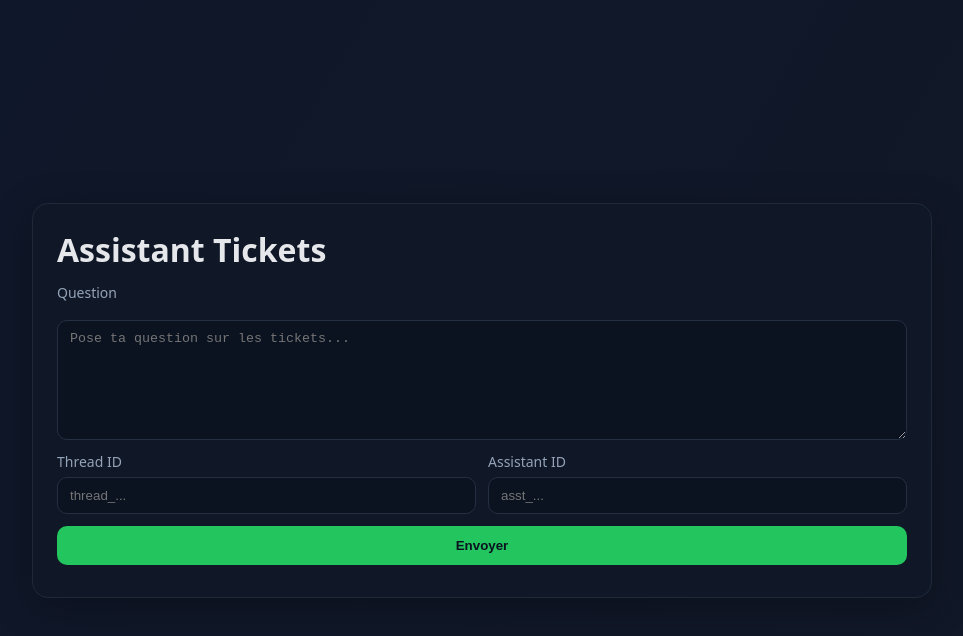
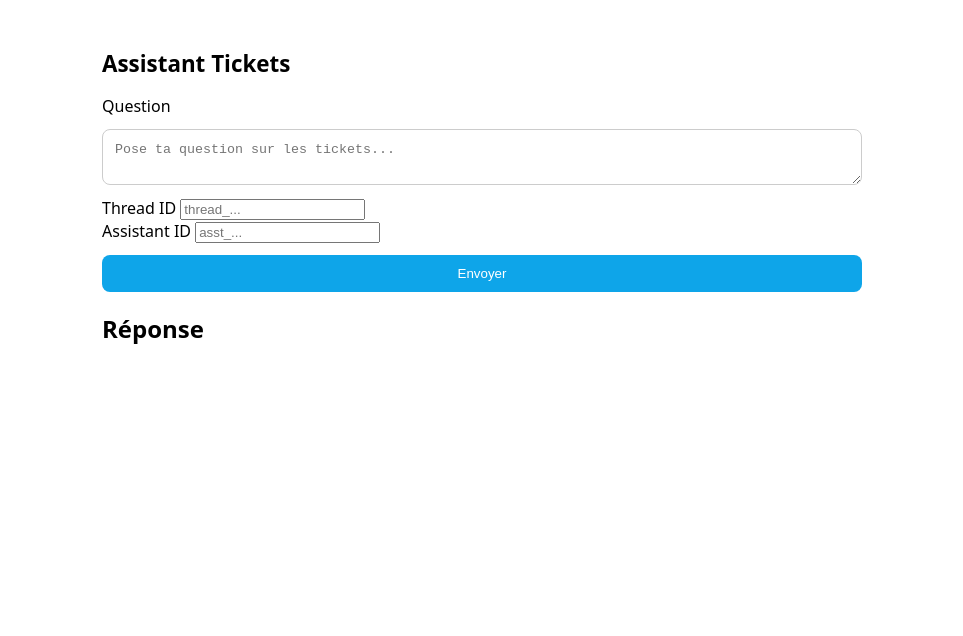
Before and after one commit to Macfly666/OpenAI-ticketanalyser, a plain HTML site: page index.html in a window 1280 px wide. Shown: the whole page, without its empty margins (158-1121 px from the left). Drawn offline with Linux system fonts and the light colour scheme.

Commit message:
Update style.css

```diff
--- a/style.css
+++ b/style.css
@@ -1,61 +1,15 @@
-:root {
-  --bg: #0f172a;
-  --panel: #111827;
-  --text: #e5e7eb;
-  --muted: #94a3b8;
-  --accent: #22c55e;
-  --danger: #ef4444;
+:root { color-scheme: light dark; }
+body { font-family: system-ui, -apple-system, Segoe UI, Roboto, sans-serif; margin:0; }
+.container { max-width: 760px; margin: 3rem auto; padding: 0 1rem; }
+h1 { font-size: 1.4rem; }
+form { display: grid; gap: .75rem; margin: 1rem 0; }
+textarea { padding: .75rem; border-radius: .5rem; border: 1px solid #ccc; resize: vertical; }
+button { padding: .7rem 1rem; border: none; border-radius: .5rem; background: #0ea5e9; color: #fff; cursor: pointer; }
+button:hover { background: #0284c7; }
+#status { margin-top: .5rem; font-size: .95rem; color: #666; }
+.bubble { white-space: pre-wrap; background: #f6f7f9; padding: 1rem; border-radius: .75rem; border: 1px solid #e5e7eb; }
+@media (prefers-color-scheme: dark){
+  textarea, .bubble { background: #111827; color: #e5e7eb; border-color: #374151; }
+  button { background: #2563eb; }
+  button:hover { background: #1d4ed8; }
 }
-* { box-sizing: border-box; }
-body {
-  margin: 0;
-  font-family: ui-sans-serif, system-ui, Segoe UI, Roboto, Helvetica, Arial;
-  background: linear-gradient(120deg, #0f172a, #111827);
-  color: var(--text);
-  min-height: 100vh;
-  display: grid;
-  place-items: center;
-}
-.container {
-  width: min(900px, 92vw);
-  background: rgba(17, 24, 39, 0.8);
-  border: 1px solid #1f2937;
-  border-radius: 16px;
-  padding: 24px;
-  box-shadow: 0 10px 40px rgba(0,0,0,0.3);
-}
-h1, h2 { margin: 0 0 12px; }
-#qa-form { display: grid; gap: 12px; }
-label { display: block; font-size: 14px; color: var(--muted); margin-bottom: 6px; }
-textarea, input {
-  width: 100%;
-  background: #0b1220;
-  color: var(--text);
-  border: 1px solid #243042;
-  border-radius: 10px;
-  padding: 10px 12px;
-  outline: none;
-}
-textarea { min-height: 120px; resize: vertical; }
-.row { display: grid; grid-template-columns: 1fr 1fr; gap: 12px; }
-button {
-  background: var(--accent);
-  color: #0b1220;
-  border: none;
-  border-radius: 10px;
-  padding: 12px 16px;
-  font-weight: 700;
-  cursor: pointer;
-}
-#status { margin-top: 8px; color: var(--muted); }
-#answer-box.hidden { display: none; }
-#answer {
-  white-space: pre-wrap;
-  background: #0b1220;
-  border: 1px solid #243042;
-  border-radius: 10px;
-  padding: 12px;
-}
-@media (max-width: 720px) {
-  .row { grid-template-columns: 1fr; }
-}
```
